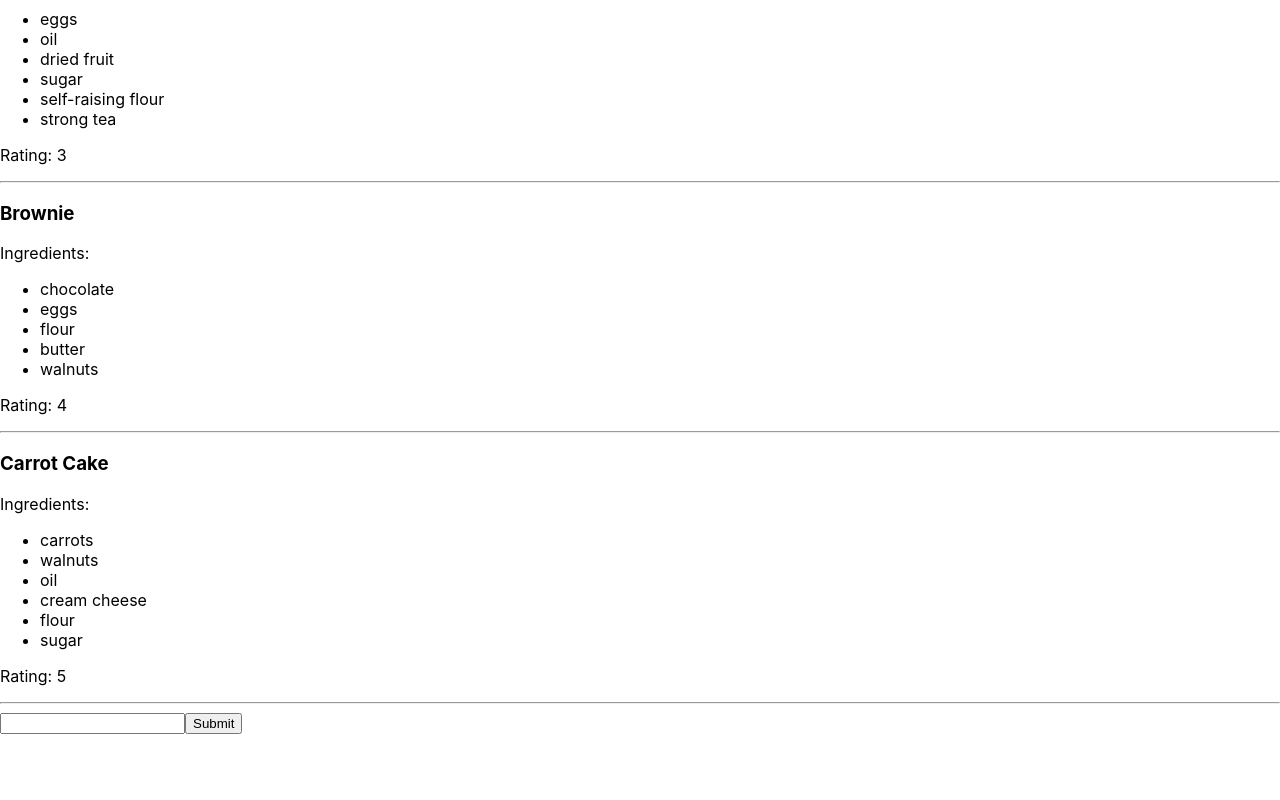
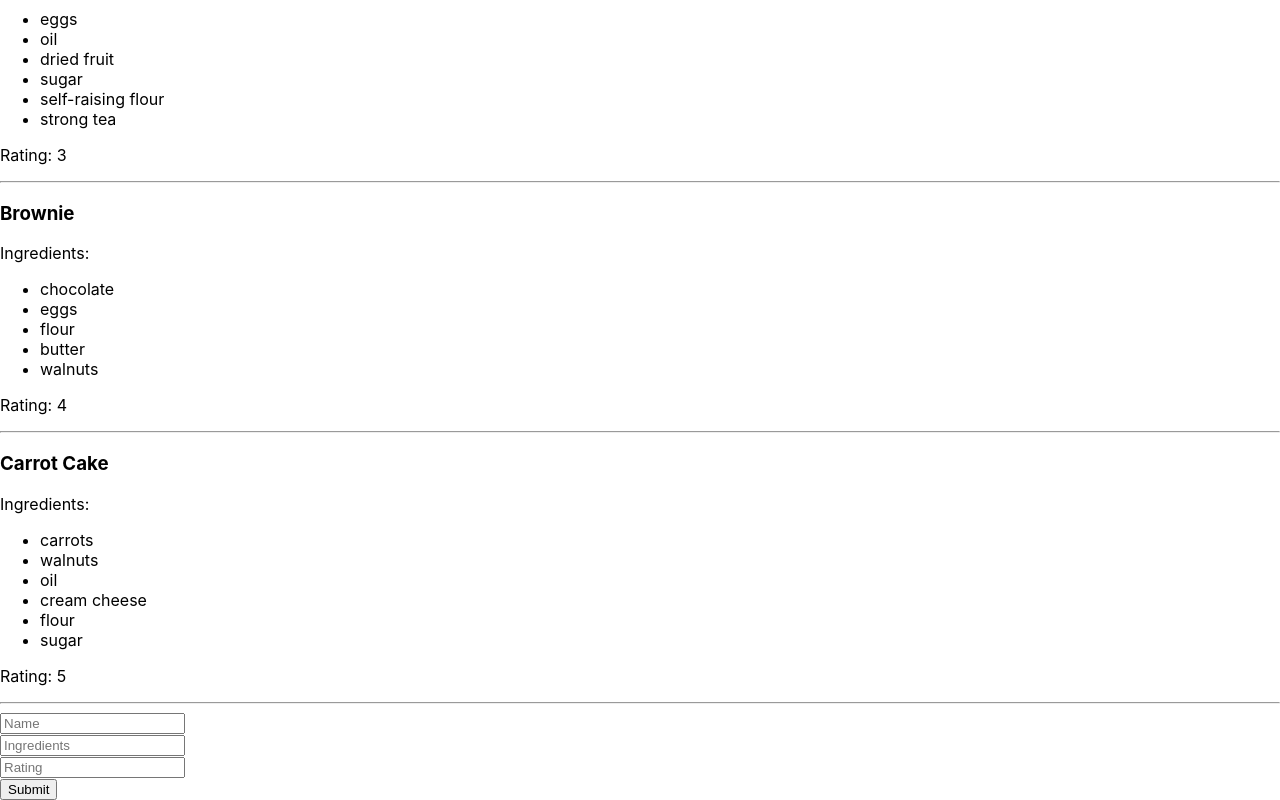
Before and after one commit to edhulbert/lab_react_forms, a React (Create React App) app: page / in a window 1280 px wide. Shown: the part 338-1138 px from the top of the page. Before the commit the page ends 1072 px from the top, so only its background shows below. Built offline with nearby package versions, Linux system fonts and the light colour scheme.

Commit message:
added recipe form

```diff
--- a/src/components/AddRecipe.js
+++ b/src/components/AddRecipe.js
@@ -1,9 +1,27 @@
+import {useState, useRef} from "react";
+
 const AddRecipe = () => {
+    const [recipes, setRecipes] = useState();
+    const inputNameRef = useRef();
+    const inputIngredientRef = useRef();
+    const inputRatingRef = useRef();
+
+
+    const handleAddRecipe = () => {
+        const name = inputNameRef.current.value;
+        const ingredients = inputIngredientRef.current.value;
+        const rating = inputRatingRef.current.value;
+        console.log(name);
+        setRecipes(prevRecipes => [...prevRecipes, {name: name, ingredients: ingredients, rating: rating}])
+    }
+
     return(
+
         <>
-
-        <input type="text"></input>
-        <button>Submit</button>
+        <input ref={inputNameRef} placeholder="Name" type="text"></input><br/>
+        <input ref={inputIngredientRef} placeholder="Ingredients" type="text"></input><br/>
+        <input ref={inputRatingRef} placeholder="Rating" type="text"></input><br/>
+        <button onClick={handleAddRecipe}>Submit</button>
         </>
     )
 }
--- a/src/components/Recipe.js
+++ b/src/components/Recipe.js
@@ -5,7 +5,7 @@ const Recipe = ({recipe}) => {
             <h3>{recipe.cakeName}</h3>
             <p>Ingredients:</p>
             <ul>
-                {recipe.ingredients.map((ingredient) => <li>{ingredient}</li>)}
+                {recipe.ingredients.map((ingredient, index) => <li key={index}>{ingredient}</li>)}
             </ul>
             <p>Rating: {recipe.rating}</p>
             <hr/>
--- a/src/containers/RecipeContainer.js
+++ b/src/containers/RecipeContainer.js
@@ -30,7 +30,7 @@ const RecipeContainer = () => {
     return(
         <>
             <RecipeList recipes={recipes}/>
-            <AddRecipe />
+            <AddRecipe recipes={recipes}/>
         </>
 
     )
```
